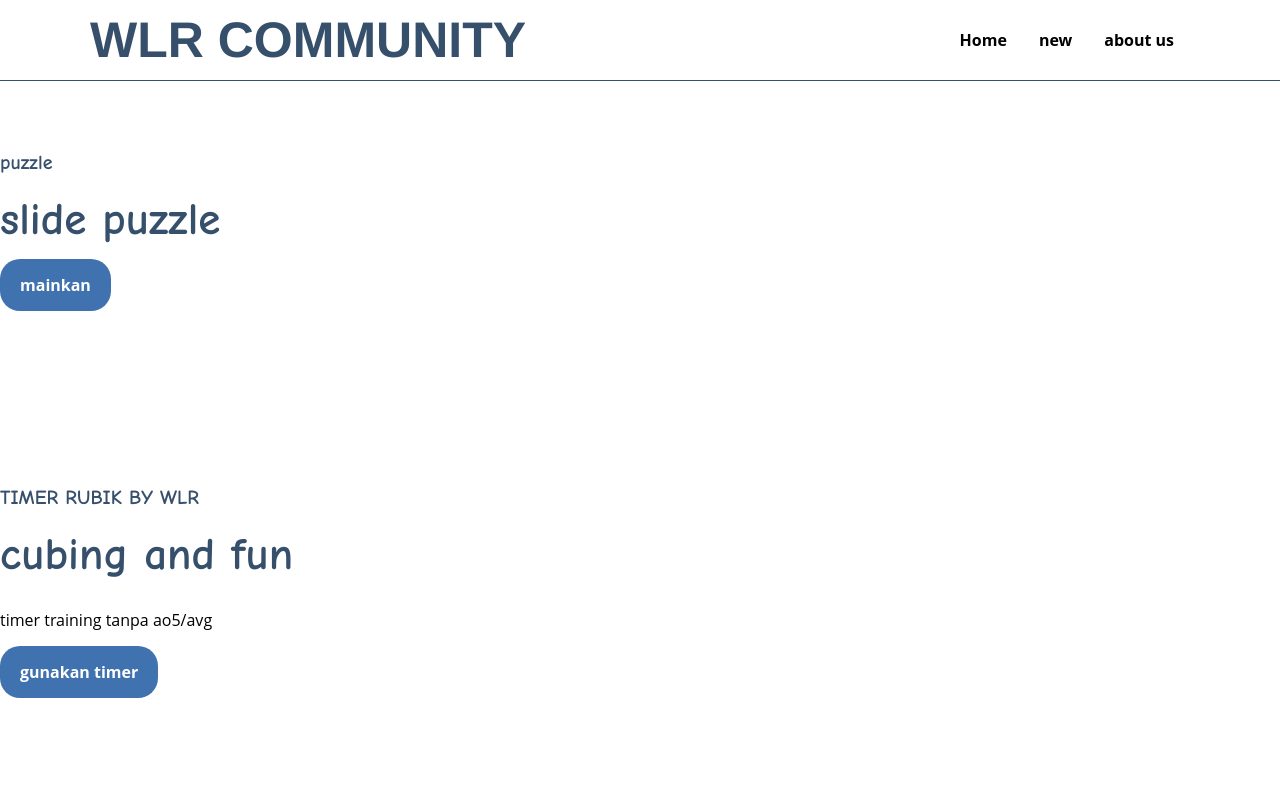
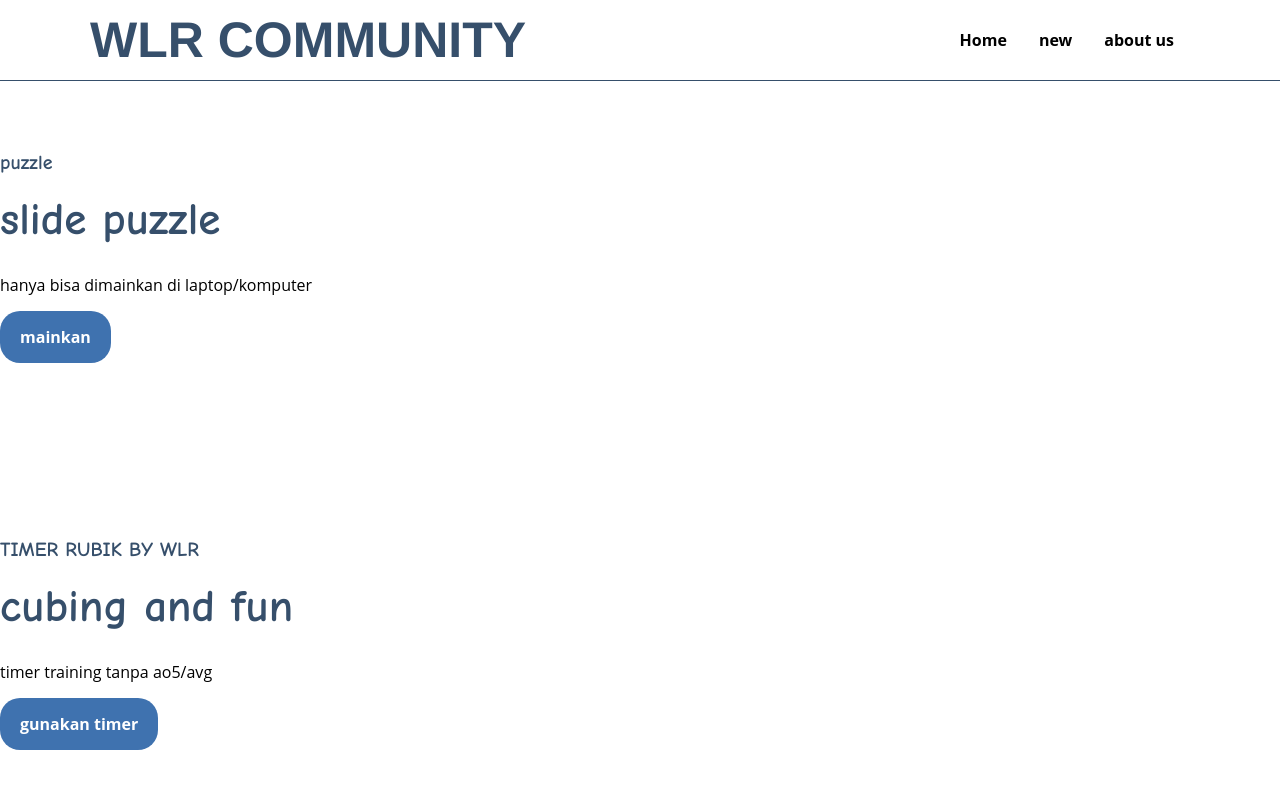
Before and after one commit to wilz243/WLRCOMMUNITY, a plain HTML site: page index.html in a window 1280 px wide. Shown: the top 800 px of the page. Drawn offline with Linux system fonts and the light colour scheme.

Commit message:
index.html

```diff
--- a/index.html
+++ b/index.html
@@ -31,6 +31,7 @@
         <div class="kolom">
             <p class="deskripsi">puzzle</p>
             <h2>slide puzzle</h2>
+            <p>hanya bisa dimainkan di laptop/komputer</p>
             <p><a href="slide-puzzle-master/puzzle.html" class="tbl-biru">mainkan</a></p>
         </div>
     </section>
```
